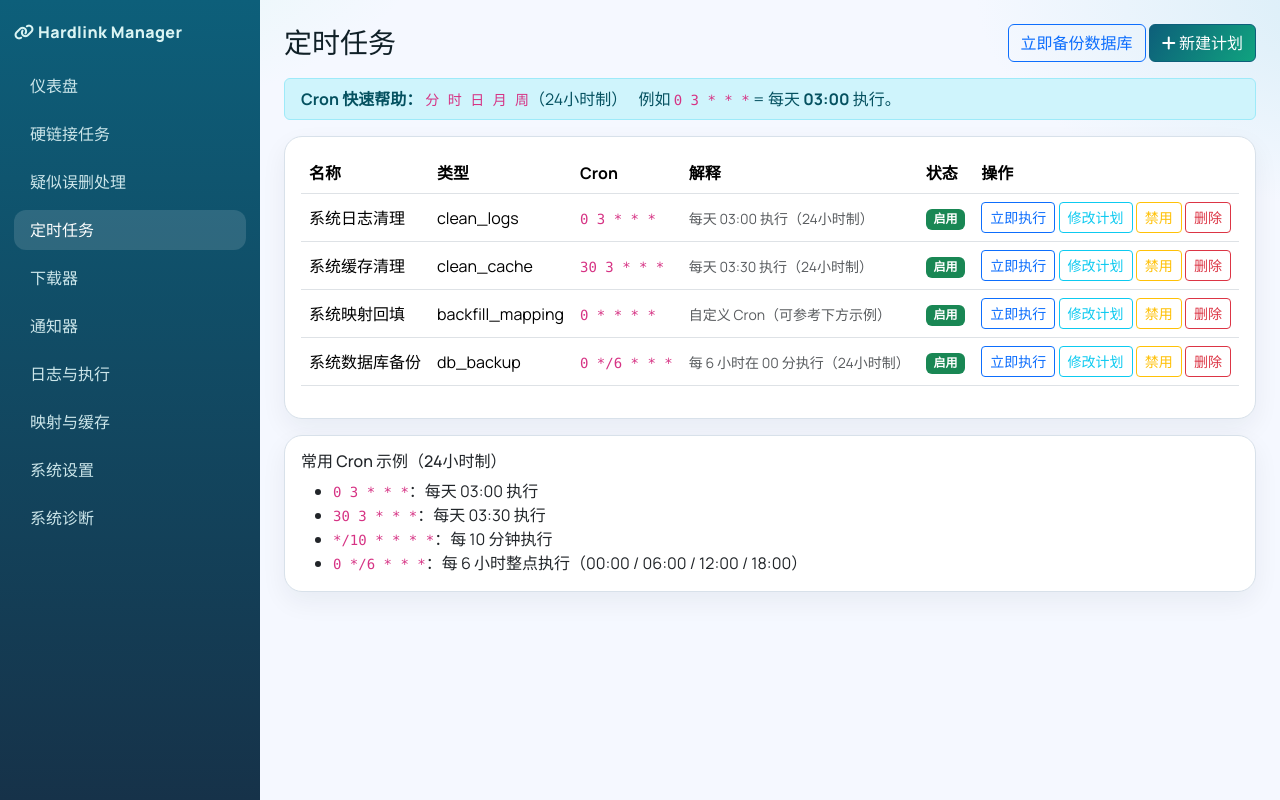
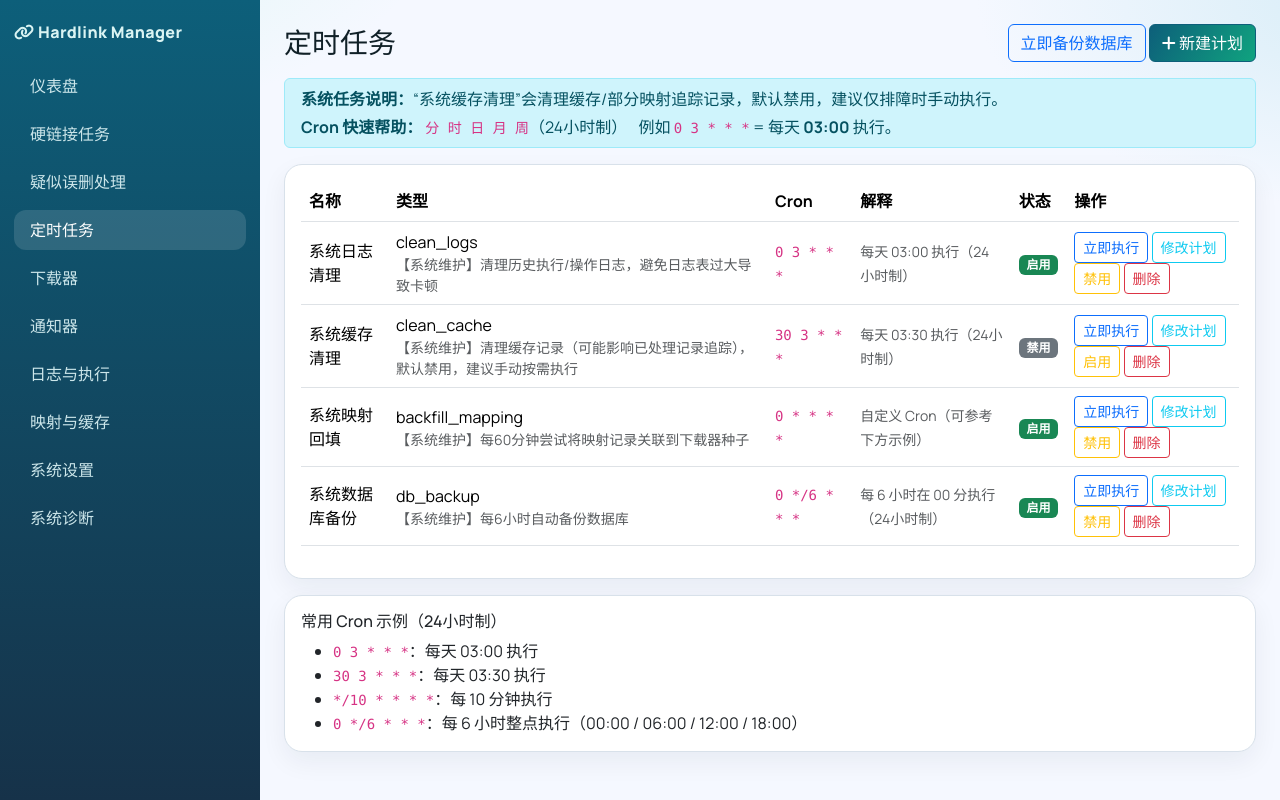
Before and after one commit to MaroD1M/HLM-Demo, a Flask app: page /cron in a window 1280 px wide. Run offline with Flask 3, Linux system fonts and the light colour scheme; data comes from the database, SQL or seed files in the repository; data that the repository does not hold is empty; parts of the project's set-up code (start-up, migrations or seed data) failed here and were passed over.

Commit message:
优化系统定时任务说明并发布 v0.1.7

```diff
--- a/app.py
+++ b/app.py
@@ -1335,19 +1335,32 @@ def init_defaults():
 
 
 def init_system_jobs():
-    if not CronJob.query.filter_by(name='系统日志清理').first():
-        db.session.add(CronJob(name='系统日志清理', task_type='clean_logs', cron_expression='0 3 * * *', description='每天凌晨3点自动清理日志'))
-    if not CronJob.query.filter_by(name='系统缓存清理').first():
-        db.session.add(CronJob(name='系统缓存清理', task_type='clean_cache', cron_expression='30 3 * * *', description='每天凌晨3:30清理缓存'))
+    log_job = CronJob.query.filter_by(name='系统日志清理').first()
+    if not log_job:
+        db.session.add(CronJob(name='系统日志清理', task_type='clean_logs', cron_expression='0 3 * * *', description='【系统维护】清理历史执行/操作日志，避免日志表过大导致卡顿', enabled=True))
+
+    cache_job = CronJob.query.filter_by(name='系统缓存清理').first()
+    if not cache_job:
+        # 默认禁用：该任务会清理硬链接缓存与部分映射记录，不建议新手直接开启。
+        db.session.add(CronJob(name='系统缓存清理', task_type='clean_cache', cron_expression='30 3 * * *', description='【系统维护】清理缓存记录（可能影响已处理记录追踪），默认禁用，建议手动按需执行', enabled=False))
+    else:
+        # 历史版本兼容：把系统缓存清理改为默认禁用，避免误清理。
+        cache_job.enabled = False
+        if not cache_job.description or '默认禁用' not in (cache_job.description or ''):
+            cache_job.description = '【系统维护】清理缓存记录（可能影响已处理记录追踪），默认禁用，建议手动按需执行'
+
     backfill_job = CronJob.query.filter_by(name='系统映射回填').first()
     if not backfill_job:
-        db.session.add(CronJob(name='系统映射回填', task_type='backfill_mapping', cron_expression='0 * * * *', description='每60分钟回填文件与种子映射'))
+        db.session.add(CronJob(name='系统映射回填', task_type='backfill_mapping', cron_expression='0 * * * *', description='【系统维护】每60分钟尝试将映射记录关联到下载器种子'))
     else:
         if backfill_job.cron_expression == '*/30 * * * *':
             backfill_job.cron_expression = '0 * * * *'
-            backfill_job.description = '每60分钟回填文件与种子映射'
-    if not CronJob.query.filter_by(name='系统数据库备份').first():
-        db.session.add(CronJob(name='系统数据库备份', task_type='db_backup', cron_expression='0 */6 * * *', description='每6小时执行一次数据库备份'))
+            backfill_job.description = '【系统维护】每60分钟尝试将映射记录关联到下载器种子'
+
+    backup_job = CronJob.query.filter_by(name='系统数据库备份').first()
+    if not backup_job:
+        db.session.add(CronJob(name='系统数据库备份', task_type='db_backup', cron_expression='0 */6 * * *', description='【系统维护】每6小时自动备份数据库'))
+
     db.session.commit()
 
 
--- a/templates/_cron_jobs_panel.html
+++ b/templates/_cron_jobs_panel.html
@@ -15,7 +15,7 @@
         {% for j in jobs %}
         <tr>
           <td>{{ j.name }}</td>
-          <td>{{ j.task_type }}</td>
+          <td><div>{{ j.task_type }}</div><div class="small text-muted wrap-any">{{ j.description or "-" }}</div></td>
           <td><code>{{ j.cron_expression }}</code></td>
           <td><small class="text-muted">{{ cron_hints.get(j.id, '-') }}</small></td>
           <td>
--- a/templates/cron.html
+++ b/templates/cron.html
@@ -15,6 +15,7 @@
 </div>
 
 <div class="alert alert-info py-2">
+  <div class="mb-1"><strong>系统任务说明：</strong>“系统缓存清理”会清理缓存/部分映射追踪记录，默认禁用，建议仅排障时手动执行。</div>
   <strong>Cron 快速帮助：</strong>
   <code>分 时 日 月 周</code>（24小时制）
   <span class="ms-2">例如 <code>0 3 * * *</code> = 每天 <strong>03:00</strong> 执行。</span>
```
Also changed, not shown: CHANGELOG.md, README.md, 1 other file.
